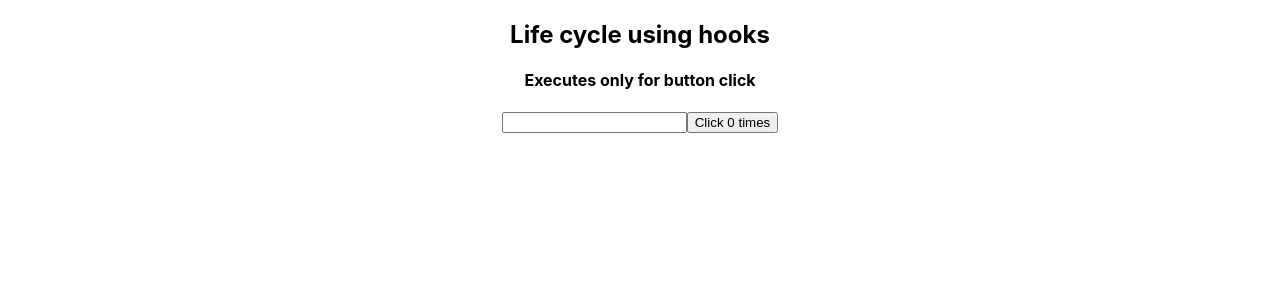
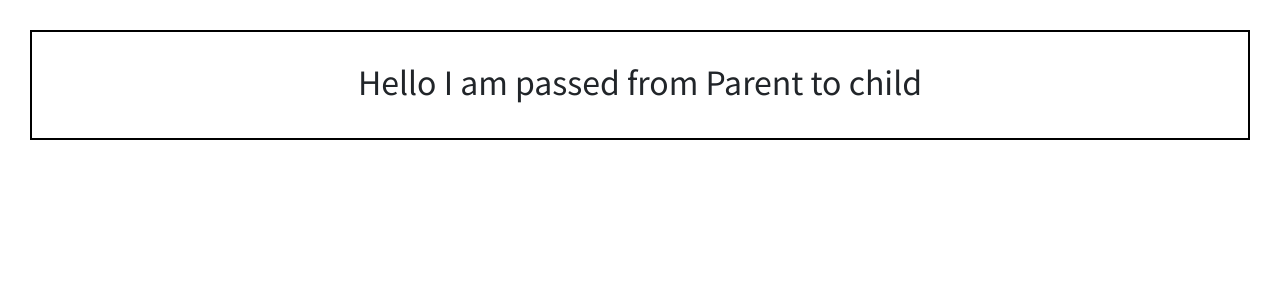
Before and after one commit to ashik39/REACT_JS, a React (Create React App) app in the folder Learning_React/learning-react/: page / in a window 1280 px wide. Shown: the top 300 px of the page. Built offline with nearby package versions, Linux system fonts and the light colour scheme.

Commit message:
parent component data passed to child component files and snap added

```diff
--- a/Learning_React/learning-react/public/index.html
+++ b/Learning_React/learning-react/public/index.html
@@ -24,6 +24,15 @@
       work correctly both with client-side routing and a non-root public URL.
       Learn how to configure a non-root public URL by running `npm run build`.
     -->
+
+    <!-- Bootstrap CSS -->
+    <link href="https://cdn.jsdelivr.net/npm/bootstrap@5.0.0-beta3/dist/css/bootstrap.min.css" rel="stylesheet" integrity="sha384-eOJMYsd53ii+scO/bJGFsiCZc+5NDVN2yr8+0RDqr0Ql0h+rP48ckxlpbzKgwra6" crossorigin="anonymous">
+
+    <!-- Google fonts -->
+
+    <link rel="preconnect" href="https://fonts.gstatic.com">
+    <link href="https://fonts.googleapis.com/css2?family=Noto+Sans+JP:wght@100;400&display=swap" rel="stylesheet">
+
     <title>React App</title>
   </head>
   <body>
@@ -39,5 +48,7 @@
       To begin the development, run `npm start` or `yarn start`.
       To create a production bundle, use `npm run build` or `yarn build`.
     -->
+
+
   </body>
 </html>
--- a/Learning_React/learning-react/src/App.css
+++ b/Learning_React/learning-react/src/App.css
@@ -1,6 +1,18 @@
 .App {
   text-align: center;
 }
+
+.Border{
+  border : solid 2px black;
+  padding : 30px;
+  margin: 30px;
+}
+
+.width{
+  width: 30%;
+}
+
+
 
 .App-logo {
   height: 40vmin;
--- a/Learning_React/learning-react/src/App.js
+++ b/Learning_React/learning-react/src/App.js
@@ -6,14 +6,30 @@ import './App.css';
 // import FunctionClick from './components/eventhandle-cnt'
 // import FunctionCheck from './components/conditionarendering-cnt'
 //import HookCounter from './components/state-fc'
-import LifeCycle from './components/lifecycle-hooks'
+//import LifeCycle from './components/lifecycle-hooks'
+//import NameList from './components/NameList'
+//import IndexKey from './components/IndexKey'
+//import OnChangeEvent from './components/OnChangeEvent'
+//import OnSubmitEvent from './components/OnSubmitEvent'
+//import MouseEvent from './components/MouseEvent'
+//import ReactForm from './components/ReactForm'
+import ParentComponent from './components/ParentComponent'
+
 function App() {
   return (
     <div className="App">
+
+        <ParentComponent />
+
+      {/*
+      <ReactForm />
+      <MouseEvent/>
+      <OnSubmitEvent/>
+      <OnChangeEvent />
+      <IndexKey />
+      <NameList />
       <LifeCycle/>
-
-
-      {/*<HookCounter/>
+      <HookCounter/>
       <Hello />
       <Greet name ="Clark" heroName = "Superman" />
       <HelloWorld />
--- /dev/null
+++ b/Learning_React/learning-react/src/components/ChildComponent.js
@@ -0,0 +1,9 @@
+import React from 'react'
+
+function ChildComponent(props){
+    return(
+        <h2>{props.message}</h2>
+    )
+}
+
+export default ChildComponent
--- a/Learning_React/learning-react/src/components/NameList.js
+++ b/Learning_React/learning-react/src/components/NameList.js
@@ -14,10 +14,8 @@ function NameList(){
             id: 3, name : 'bruce', age: 31, skill : 'swimming'
         }]
 
-    const personList = persons.map(person => (<Person person={person}/>))
-
-
-    return <div>{personList}</div>
+    const personList = persons.map(person => (<Person key= {person.id} person={person}/>))
+    return <div><ul>{personList}</ul></div>
 }
 
 export default NameList
--- /dev/null
+++ b/Learning_React/learning-react/src/components/ParentComponent.js
@@ -0,0 +1,14 @@
+import React from 'react'
+import ChildComponent from './ChildComponent'
+
+function ParentComponent(){
+
+
+    return(
+        <div className="Border">
+            <ChildComponent message="Hello I am passed from Parent to child"/>
+        </div>
+    )
+}
+
+export default ParentComponent
--- a/Learning_React/learning-react/src/components/ReactForm.js
+++ b/Learning_React/learning-react/src/components/ReactForm.js
@@ -80,7 +80,7 @@ function ReactForm(){
     }
 
     return (
-        <div className="Form">
+        <div className="Border">
             <h1>BASIC FORM</h1>
             <form onSubmit = {formSubmit}>
 
--- a/Learning_React/learning-react/src/index.css
+++ b/Learning_React/learning-react/src/index.css
@@ -1,8 +1,9 @@
 body {
   margin: 0;
-  font-family: -apple-system, BlinkMacSystemFont, 'Segoe UI', 'Roboto', 'Oxygen',
+  font-family: 'Noto Sans JP', sans-serif;
+  /* font-family: -apple-system, BlinkMacSystemFont, 'Segoe UI', 'Roboto', 'Oxygen',
     'Ubuntu', 'Cantarell', 'Fira Sans', 'Droid Sans', 'Helvetica Neue',
-    sans-serif;
+    sans-serif; */
   -webkit-font-smoothing: antialiased;
   -moz-osx-font-smoothing: grayscale;
 }
```
Also changed, not shown: Learning_React/learning-react/SNAPS/04_09_21/Parent_to_child.PNG (added).
